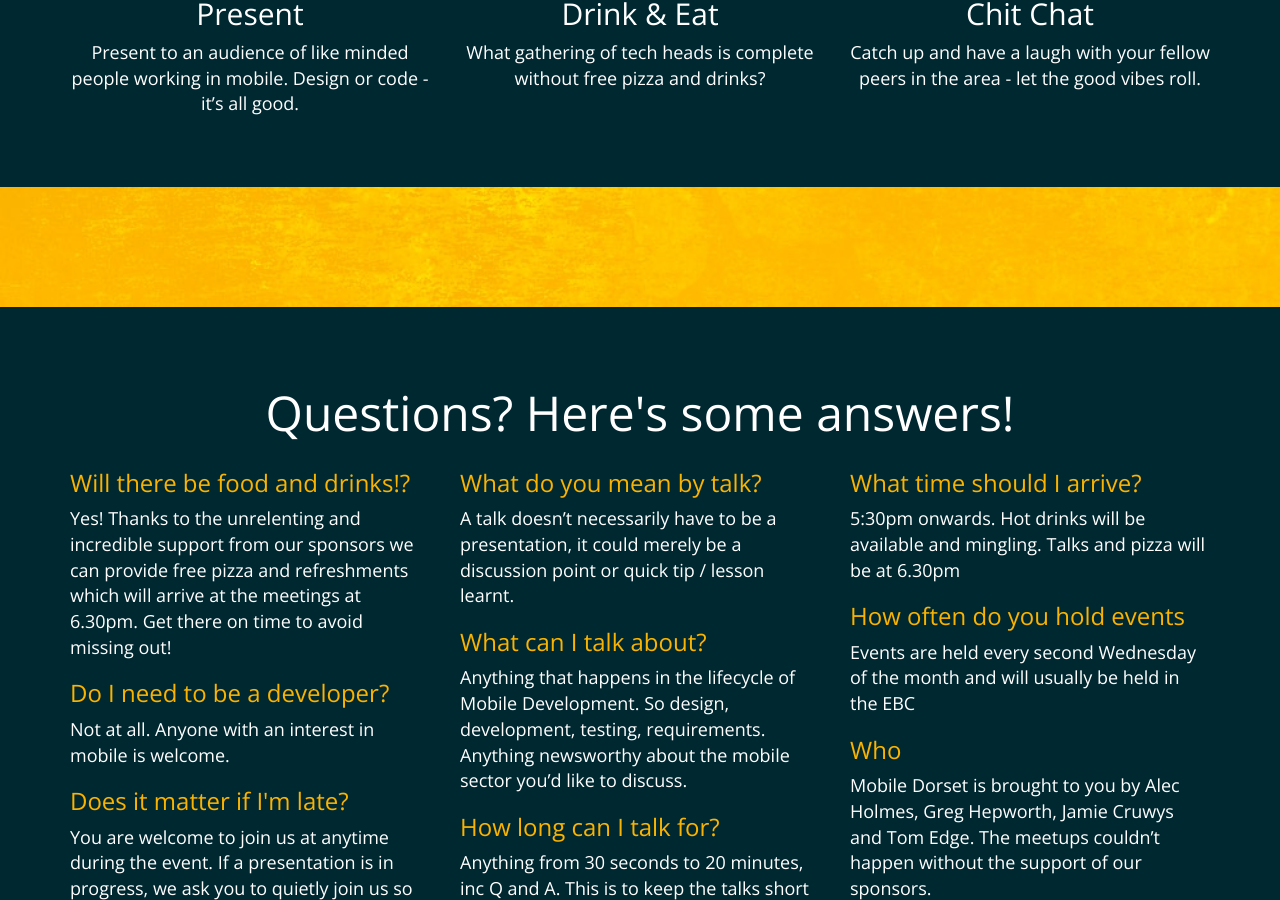
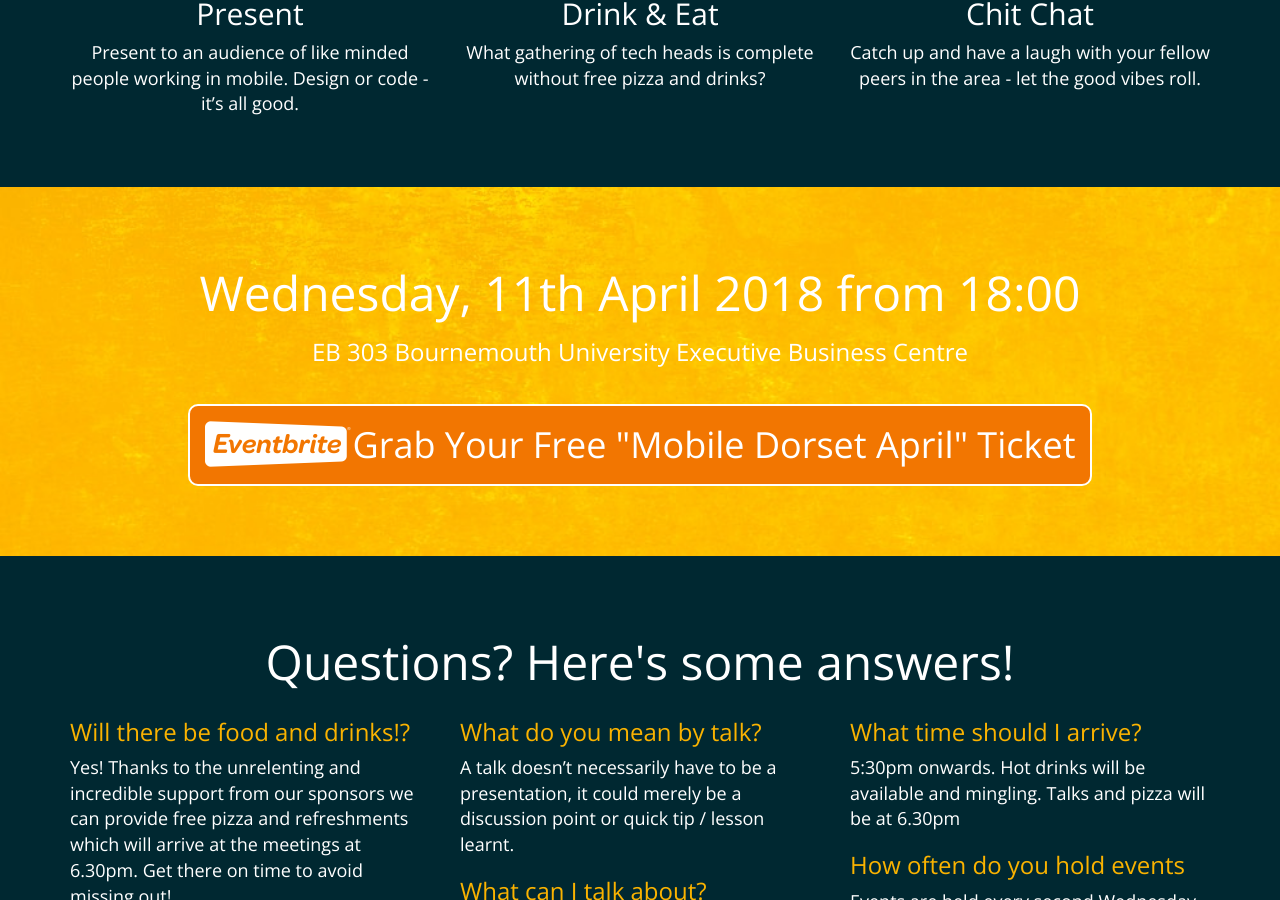
Before and after one commit to MobileDorset/mobiledorset.github.io, a Jekyll site: the page built from index.html, in a window 1280 px wide and 900 px high, scrolled down 971 px. Built offline with Jekyll 4.4.1, drawn with Linux system fonts in a browser that asks for light colours.

Commit message:
Update events for April 2018

```diff
--- a/_data/events.yml
+++ b/_data/events.yml
@@ -1,4 +1,4 @@
-- name: Mobile Dorset January
-  datetime: Wednesday, 10th January 2018 from 18:00
-  url: https://mobile-dorset-january-2018.eventbrite.co.uk/
+- name: Mobile Dorset April
+  datetime: Wednesday, 11th April 2018 from 18:00
+  url: https://mobiledorset-2018-04.eventbrite.co.uk
   location: EB 303 Bournemouth University Executive Business Centre
```
